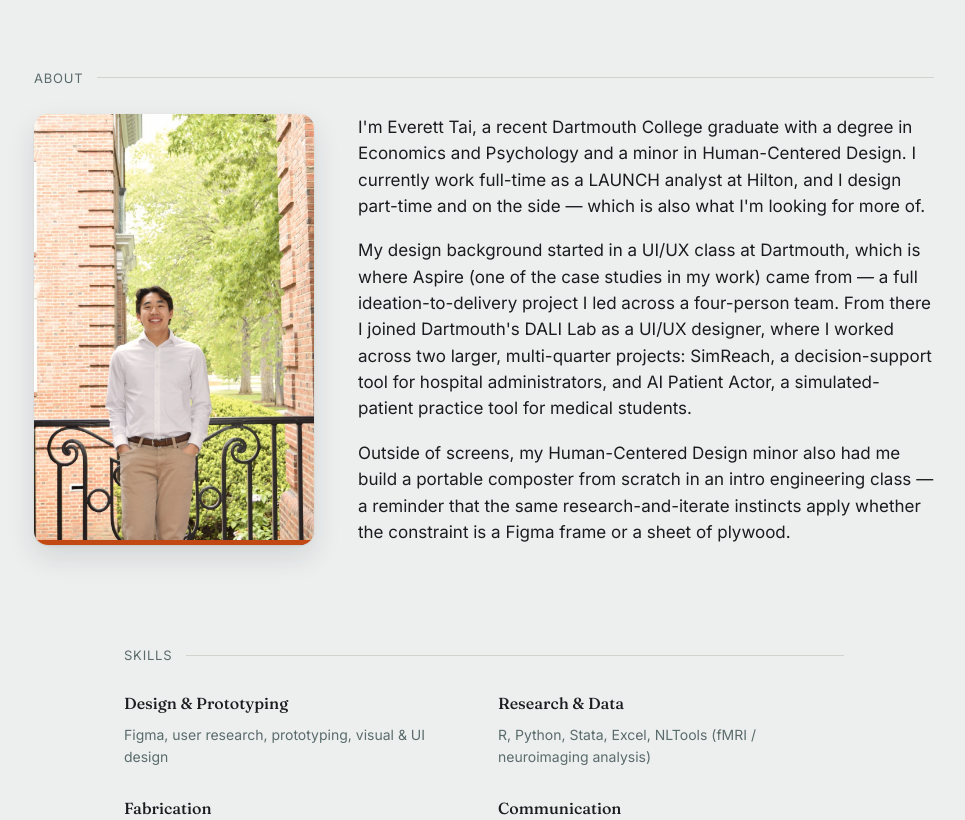
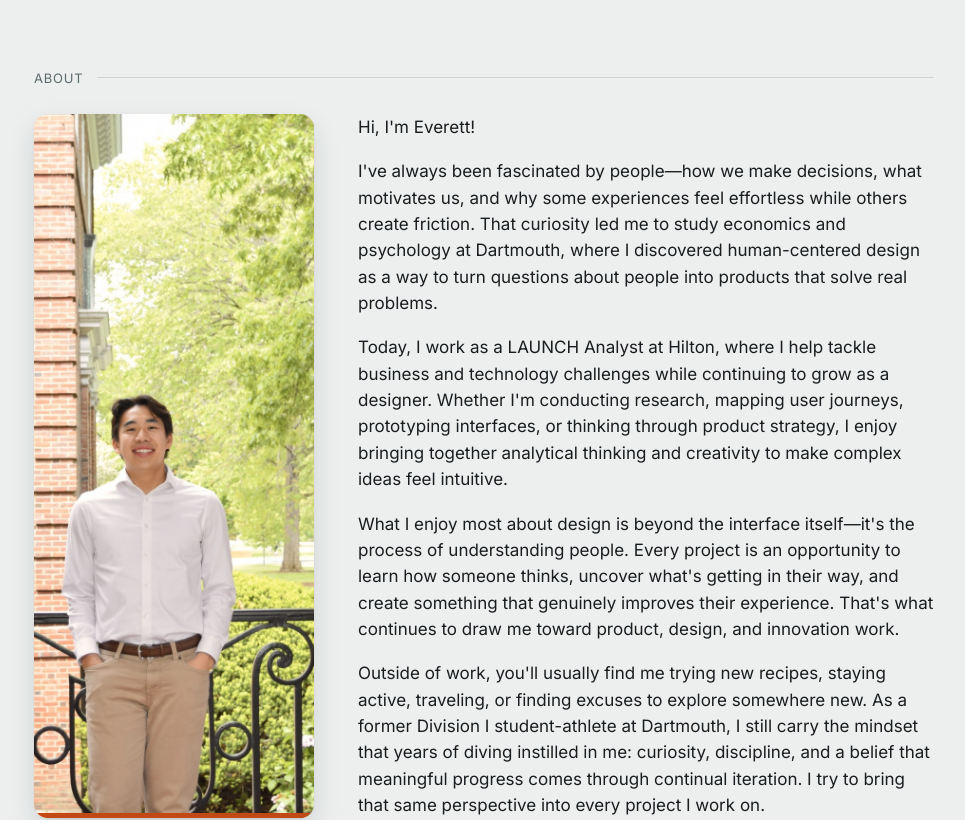
Before and after one commit to everetttai/design-portfolio, a React (Vite) app: page / in a window 1280 px wide. Shown: the part 804-1624 px from the top of the page, without its empty margins (156-1121 px from the left). Built offline with nearby package versions, Linux system fonts and the light colour scheme.

Commit message:
Update hero eyebrow text and About bio copy

```diff
--- a/src/pages/Home.jsx
+++ b/src/pages/Home.jsx
@@ -171,7 +171,7 @@ export default function Home() {
             marginBottom: '26px',
             animationDelay: '0.05s',
           }}>
-            Everett Tai — Product &amp; UX Designer
+            Everett Tai Product Design • Strategy • Research
           </span>
 
           <h1 style={{
@@ -271,26 +271,40 @@ export default function Home() {
 
           <div>
             <p style={{ fontSize: '17px', marginBottom: '18px' }}>
-              I'm Everett Tai, a recent Dartmouth College graduate with a degree in Economics
-              and Psychology and a minor in Human-Centered Design. I currently work full-time as
-              a LAUNCH analyst at Hilton, and I design part-time and on the side — which is also
-              what I'm looking for more of.
+              Hi, I'm Everett!
             </p>
 
             <p style={{ fontSize: '17px', marginBottom: '18px' }}>
-              My design background started in a UI/UX class at Dartmouth, which is where Aspire
-              (one of the case studies in my work) came from — a full ideation-to-delivery
-              project I led across a four-person team. From there I joined Dartmouth's DALI Lab
-              as a UI/UX designer, where I worked across two larger, multi-quarter projects:
-              SimReach, a decision-support tool for hospital administrators, and AI Patient
-              Actor, a simulated-patient practice tool for medical students.
+              I've always been fascinated by people—how we make decisions, what motivates us,
+              and why some experiences feel effortless while others create friction. That
+              curiosity led me to study economics and psychology at Dartmouth, where I discovered
+              human-centered design as a way to turn questions about people into products that
+              solve real problems.
+            </p>
+
+            <p style={{ fontSize: '17px', marginBottom: '18px' }}>
+              Today, I work as a LAUNCH Analyst at Hilton, where I help tackle business and
+              technology challenges while continuing to grow as a designer. Whether I'm
+              conducting research, mapping user journeys, prototyping interfaces, or thinking
+              through product strategy, I enjoy bringing together analytical thinking and
+              creativity to make complex ideas feel intuitive.
+            </p>
+
+            <p style={{ fontSize: '17px', marginBottom: '18px' }}>
+              What I enjoy most about design is beyond the interface itself—it's the process of
+              understanding people. Every project is an opportunity to learn how someone thinks,
+              uncover what's getting in their way, and create something that genuinely improves
+              their experience. That's what continues to draw me toward product, design, and
+              innovation work.
             </p>
 
             <p style={{ fontSize: '17px', margin: 0 }}>
-              Outside of screens, my Human-Centered Design minor also had me build a portable
-              composter from scratch in an intro engineering class — a reminder that the same
-              research-and-iterate instincts apply whether the constraint is a Figma frame or a
-              sheet of plywood.
+              Outside of work, you'll usually find me trying new recipes, staying active,
+              traveling, or finding excuses to explore somewhere new. As a former Division I
+              student-athlete at Dartmouth, I still carry the mindset that years of diving
+              instilled in me: curiosity, discipline, and a belief that meaningful progress comes
+              through continual iteration. I try to bring that same perspective into every
+              project I work on.
             </p>
           </div>
         </div>
```
